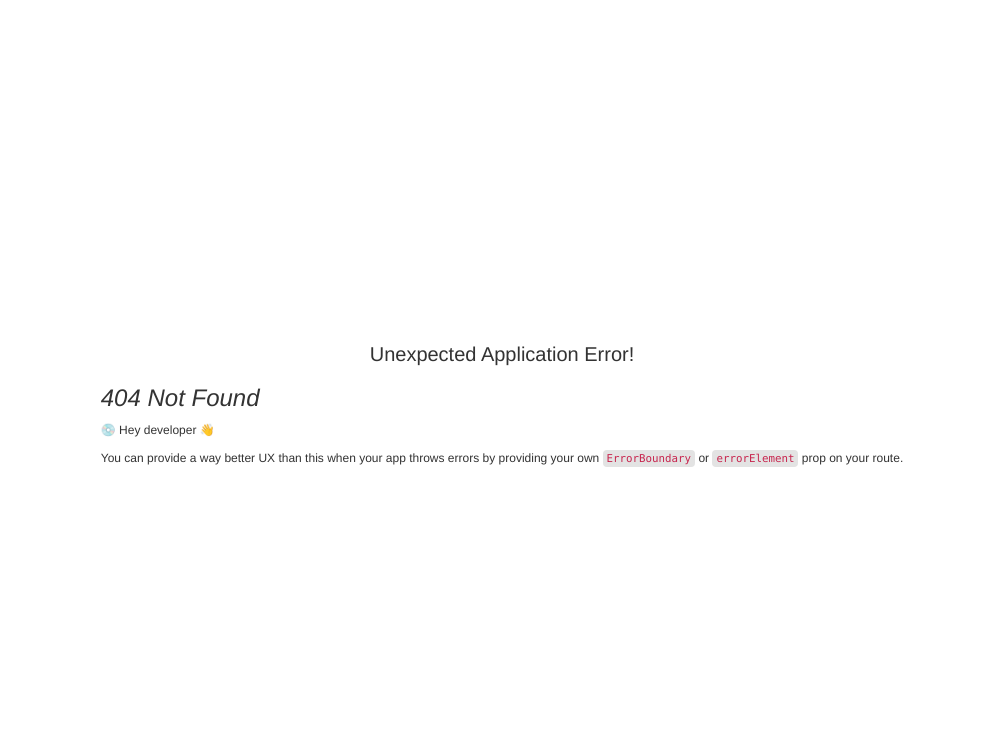
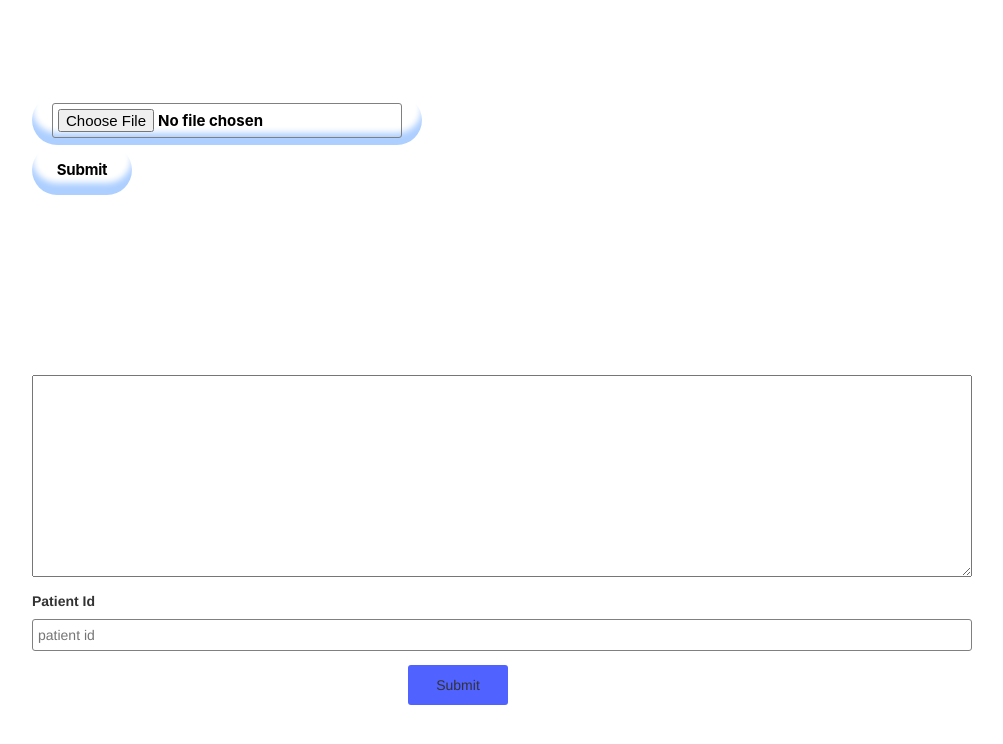
Before and after one commit to LuckYYadav15/MediXtranS, a React (Create React App) app: page /uploadFile in a window 1280 px wide. Before the commit this address had no page. Shown: the top 744 px of the page, without its empty margins (138-1141 px from the left). Built offline with nearby package versions, Linux system fonts and the light colour scheme.

Commit message:
upload file added

```diff
--- a/src/App.jsx
+++ b/src/App.jsx
@@ -1,12 +1,13 @@
 import "./App.css";
 import "bootstrap/dist/css/bootstrap.min.css";
 import Home from "./components/Home/Home";
-import SpeechToText from './pages/speechTotext'
+import SpeechToText from "./pages/speechTotext";
 import AboutUs from "./components/About Us/AboutUs";
 import Register from "./pages/Register";
 import Login from "./pages/Login";
 import Cards from "./pages/Cards";
 import Trans from "./pages/Transcription";
+import UploadFile from "./pages/uploadFile";
 import "react-toastify/dist/ReactToastify.css";
 
 import {
@@ -27,6 +28,7 @@ const router = createBrowserRouter(
       <Route path="/login" element={<Login />} />
       <Route path="/" element={<Cards />} />
       <Route path="/trans" element={<Trans />} />
+      <Route path="/uploadFile" element={<UploadFile />} />
       {/* <Route path="/register" element={<Register />} />
       <Route path="/profile/:username" element={<Profile />} />  */}
     </Route>
--- a/src/components/Home/Home.jsx
+++ b/src/components/Home/Home.jsx
@@ -2,7 +2,6 @@ import React from "react";
 import "./Home.css";
 import { Mic } from "react-bootstrap-icons";
 import Navbar from "../Navbar/Navbar";
-import ChooseFile from "../Choose file/ChooseFile";
 import { useNavigate } from "react-router-dom";
 
 // eslint-disable-next-line import/no-anonymous-default-export
@@ -11,6 +10,9 @@ export default function () {
   const someEventHandler = () => {
     navigate("/speech");
   };
+  const uploadEventHandler = () =>{
+    navigate("/uploadFile")
+  }
   return (
     <div className="Home">
       <Navbar />
@@ -29,10 +31,16 @@ export default function () {
               <h5>DICTATE AUDIO</h5>
             </button>
           </div>
-          <div className="button_2">
-            <ChooseFile />
+          <div className="button_1">
+            <button
+              onClick={uploadEventHandler}
+              className="button"
+              type="submit"
+              name="dictateAudio"
+            >
+              <p>upload File</p>
+            </button>
           </div>
-
         </div>
       </div>
     </div>
--- /dev/null
+++ b/src/pages/uploadFile.jsx
@@ -0,0 +1,102 @@
+import React, { useState, useEffect } from "react";
+import ChooseFile from "../components/Choose file/ChooseFile";
+import { Navigate } from "react-router-dom";
+
+const UploadFile = () => {
+  const [text, setText] = useState("");
+  const [patientId, setPatientId] = useState("");
+  const [resultData, setResultData] = useState("");
+  const [submitted, setSubmitted] = useState(false);
+
+  const uploadEventHandler = async (event) => {
+    event.preventDefault();
+    const fileInput = document.getElementById("fileInput");
+    const file = fileInput.files[0];
+    const reader = new FileReader();
+
+    reader.onload = async (event) => {
+      const fileData = event.target.result;
+      const response = await fetch(
+        "https://api-inference.huggingface.co/models/openai/whisper-medium",
+        {
+          headers: {
+            Authorization: "Bearer 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",
+          },
+          method: "POST",
+          body: fileData,
+        }
+      );
+      const result = await response.json();
+      console.log(result);
+      setResultData(result.text);
+    };
+
+    reader.readAsArrayBuffer(file);
+  };
+  const handleSubmit = (e) => {
+    e.preventDefault();
+    fetch("/text/generate", {
+      method: "POST",
+      headers: {
+        "Content-Type": "application/json",
+      },
+      body: JSON.stringify({ text_data: resultData, patientid: patientId }),
+    })
+      .then((response) => response.json())
+      .then((data) => {
+        console.log(data);
+        setSubmitted(true);
+      })
+      .catch((error) => {
+        console.error("Error:", error);
+      });
+  };
+  if (submitted) {
+    return <Navigate to="/trans" />;
+  }
+  return (
+    <div style={{ gridRow: "auto" }}>
+      <div
+        style={{ marginBottom: "180px", marginRight: "550px" }}
+        className="button_2"
+      >
+        <ChooseFile />
+        <button
+          style={{ width: "100px", height: "50px" }}
+          onClick={uploadEventHandler}
+          className="button"
+          type="submit"
+          name="dictateAudio"
+        >
+          Submit
+        </button>
+      </div>
+      <form onSubmit={handleSubmit}>
+        <textarea
+          value={resultData}
+          rows={10}
+          cols={100}
+          onChange={(e) => setResultData(e.target.value)}
+        />
+        <div>
+          <label htmlFor="patientId">Patient Id</label>
+          <input
+            type="text"
+            placeholder="patient id"
+            name="patientId"
+            value={patientId}
+            onChange={(e) => setPatientId(e.target.value)}
+          />
+        </div>
+        <button
+          style={{ padding: "10px 10px", width: "100px", marginLeft: "40%" }}
+          type="submit"
+        >
+          Submit
+        </button>
+      </form>
+    </div>
+  );
+};
+
+export default UploadFile;
```
